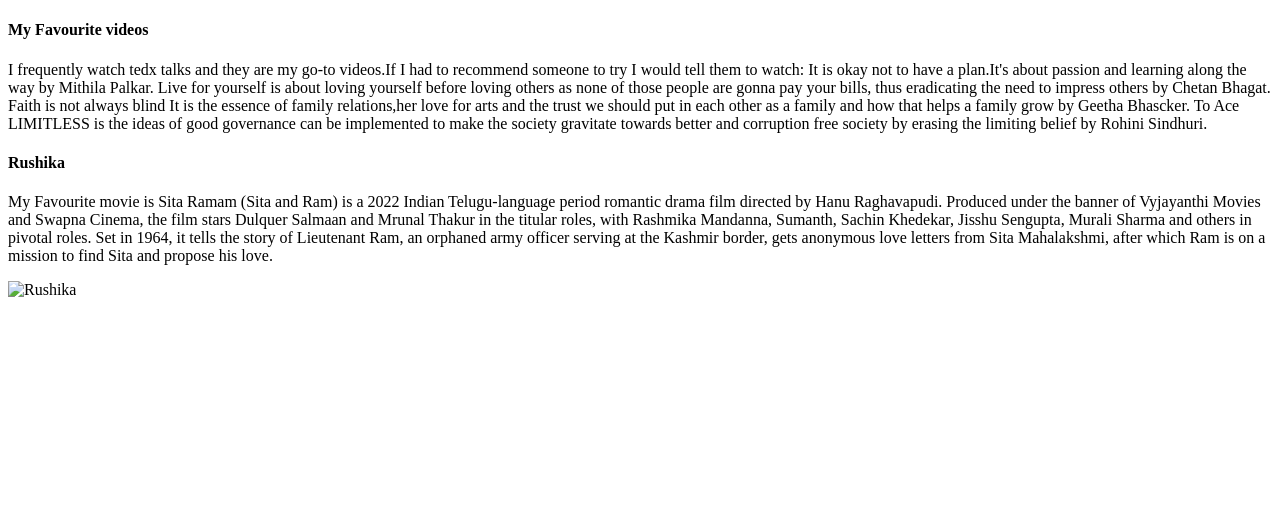
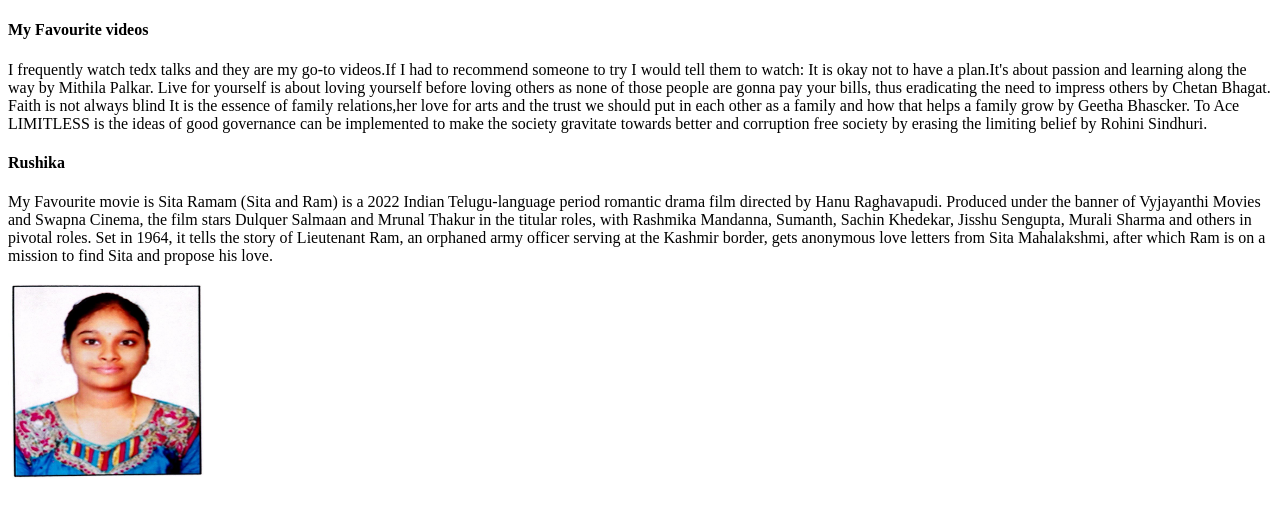
Before and after one commit to 44-563-Web-Apps-S24/44563-webapps-s24-assignment3-rushikas569628, a plain HTML site: page mymedia.html in a window 1280 px wide. Drawn offline with Linux system fonts and the light colour scheme.

Commit message:
image in mymedia html code

```diff
--- a/mymedia.html
+++ b/mymedia.html
@@ -15,7 +15,6 @@ To Ace LIMITLESS is the ideas of good governance can be implemented to make the
 <p>My Favourite movie is Sita Ramam (Sita and Ram) is a 2022 Indian Telugu-language period romantic drama film directed by Hanu Raghavapudi. Produced under the banner of Vyjayanthi Movies and Swapna Cinema, the film stars Dulquer Salmaan and Mrunal Thakur in the titular roles, with Rashmika Mandanna, Sumanth, Sachin Khedekar, Jisshu Sengupta, Murali Sharma and others in pivotal roles.
     Set in 1964, it tells the story of Lieutenant Ram, an orphaned army officer serving at the Kashmir border, gets anonymous love letters from Sita Mahalakshmi, after which Ram is on a mission to find Sita and propose his love.
 </p>
-<img src=“https://github.com/44-563-Web-Apps-S24/44563-webapps-s24-assignment3-rushikas569628/commit/e67fc439743695b7ade390ed42083afe2e44af82” alt="Rushika">
-
+<img src="rushika.jpg" width="200" height="200">
 </body>
 </html>
```
